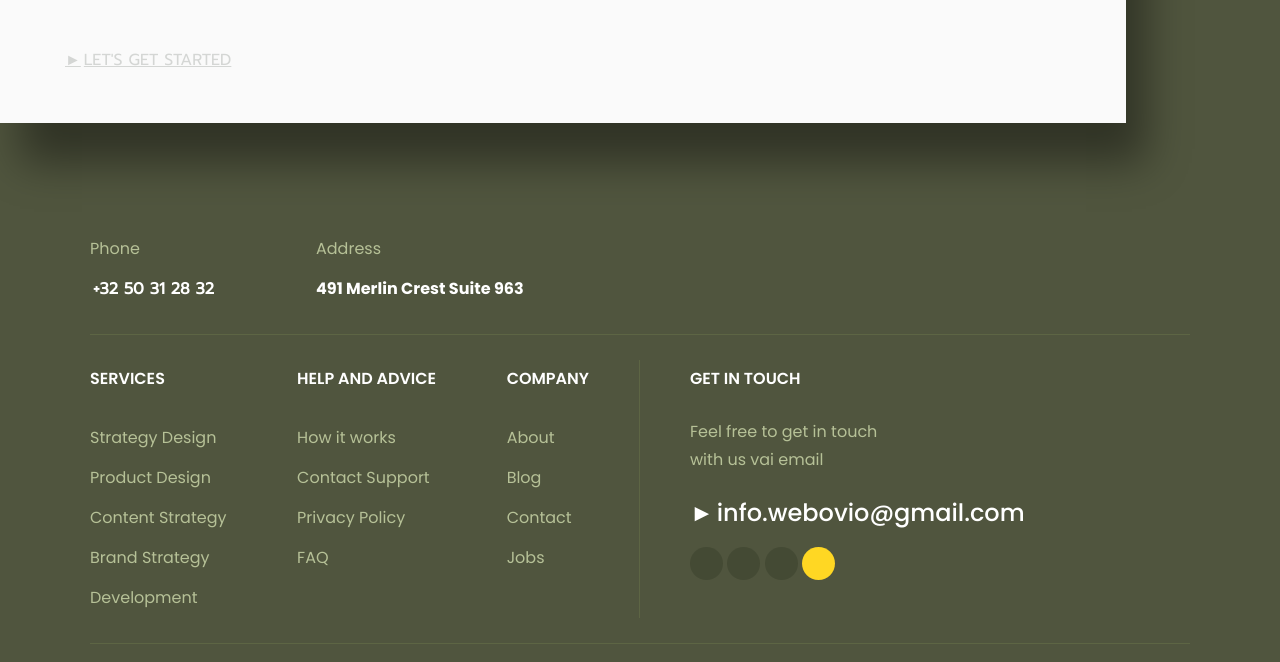
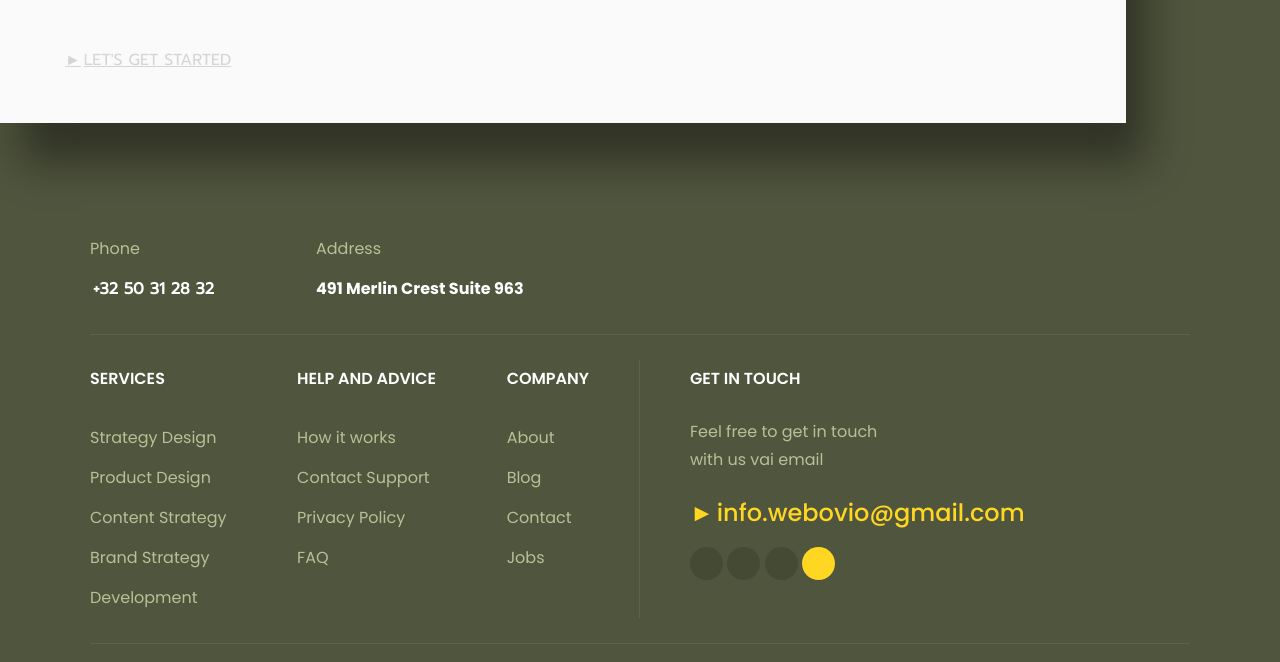
Before and after one commit to kozh-0/verstka, a plain HTML site: page index.html in a window 1280 px wide. In both pictures the pointer is over the link "info.webovio@gmail.com". Shown: the part 4826-5488 px from the top of the page. Drawn offline with Linux system fonts and the light colour scheme.

Commit message:
Add files via upload

```diff
--- a/css/style.css
+++ b/css/style.css
@@ -40,13 +40,15 @@ a {
 	font-weight: 500;
 	position: relative;
 	color: #D4D6D4;
+	transition: .2s;
 }
 a:before {
 	content: '\25ba';
 	padding-right: 3px;
-	transition: .2s;
 }
-a:hover {color: #FFD723;}
+a:hover {
+	color: #FFD723;
+}
 
 
 .container {
@@ -371,6 +373,10 @@ footer h5 {
 	line-height: 38px;
 	text-decoration: none;
 }
+.right .email:hover {
+	color: #FFD723;
+}
+
 .right p {
 	line-height: 28px;
 	margin-bottom: 20px;
```
